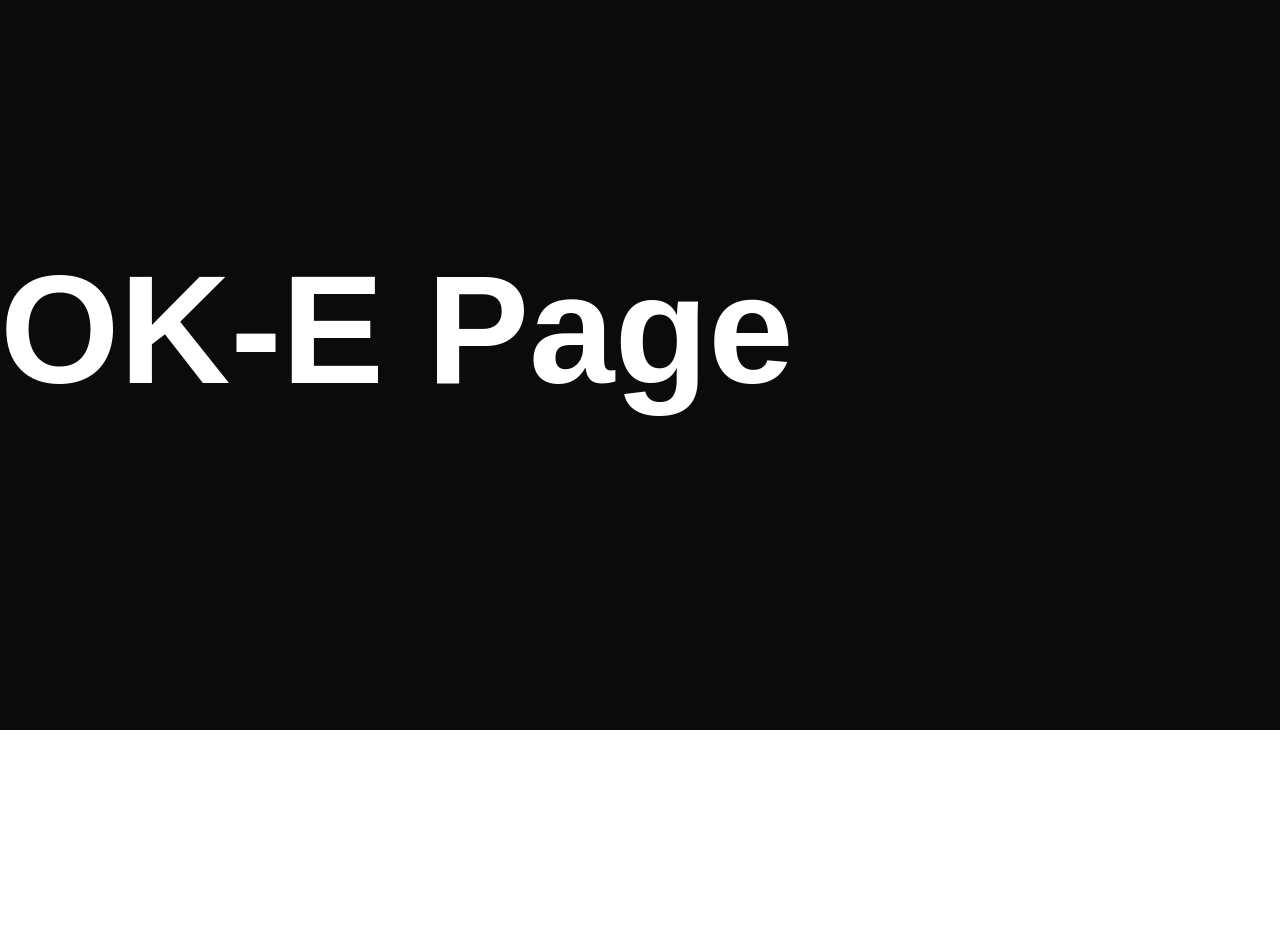
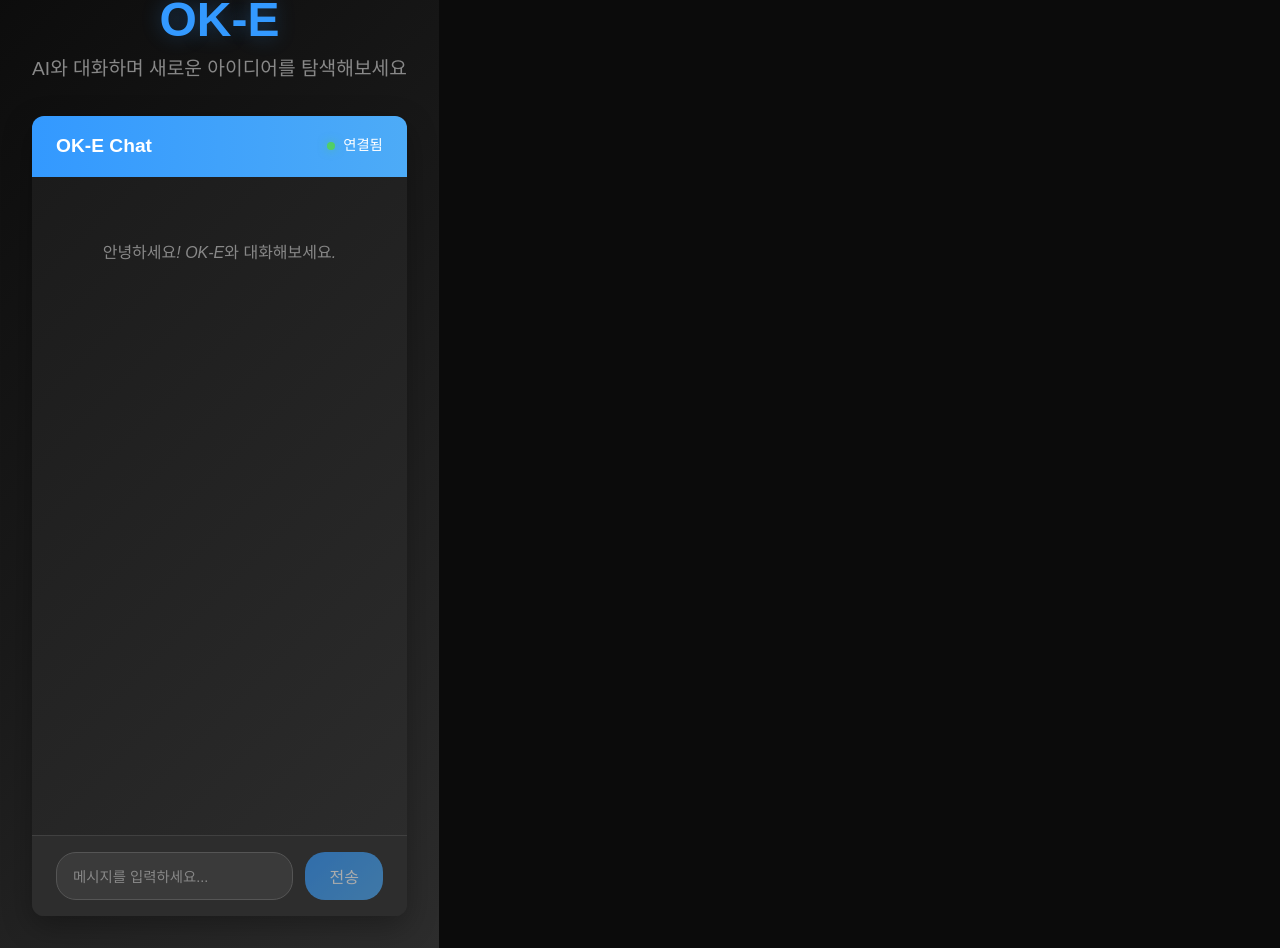
Before and after one commit to mnmnlilimnmnlil/OK, a React (Vite) app: page /OK/ok-e in a window 1280 px wide. Shown: the part 70-1018 px from the top of the page. Before the commit the page ends 800 px from the top, so only its background shows below. Built offline with nearby package versions, Linux system fonts and the light colour scheme.

Commit message:
project set api

```diff
--- /dev/null
+++ b/src/components/Chat.jsx
@@ -0,0 +1,122 @@
+import { useState, useRef, useEffect } from 'react';
+import './Chat.scss';
+
+export default function Chat() {
+  const [messages, setMessages] = useState([]);
+  const [inputMessage, setInputMessage] = useState('');
+  const [isLoading, setIsLoading] = useState(false);
+  const messagesEndRef = useRef(null);
+
+  const scrollToBottom = () => {
+    messagesEndRef.current?.scrollIntoView({ behavior: "smooth" });
+  };
+
+  useEffect(() => {
+    scrollToBottom();
+  }, [messages]);
+
+  const sendMessage = async () => {
+    if (!inputMessage.trim() || isLoading) return;
+
+    const userMessage = { role: 'user', content: inputMessage };
+    const newMessages = [...messages, userMessage];
+    setMessages(newMessages);
+    setInputMessage('');
+    setIsLoading(true);
+
+    try {
+      const response = await fetch('http://localhost:5000/api/ok-e', {
+        method: 'POST',
+        headers: {
+          'Content-Type': 'application/json',
+        },
+        body: JSON.stringify({
+          messages: newMessages,
+          model: 'gpt-4o-mini',
+          temperature: 0.7
+        }),
+      });
+
+      if (!response.ok) {
+        throw new Error('Network response was not ok');
+      }
+
+      const data = await response.json();
+      const assistantMessage = { role: 'assistant', content: data.message.content };
+      setMessages(prev => [...prev, assistantMessage]);
+    } catch (error) {
+      console.error('Error:', error);
+      const errorMessage = { role: 'assistant', content: '죄송합니다. 서버에 연결할 수 없습니다.' };
+      setMessages(prev => [...prev, errorMessage]);
+    } finally {
+      setIsLoading(false);
+    }
+  };
+
+  const handleKeyPress = (e) => {
+    if (e.key === 'Enter' && !e.shiftKey) {
+      e.preventDefault();
+      sendMessage();
+    }
+  };
+
+  return (
+    <div className="chat-container">
+      <div className="chat-header">
+        <h3>OK-E Chat</h3>
+        <div className="status-indicator">
+          <div className={`status-dot ${isLoading ? 'loading' : 'connected'}`}></div>
+          <span>{isLoading ? '응답 중...' : '연결됨'}</span>
+        </div>
+      </div>
+
+      <div className="chat-messages">
+        {messages.length === 0 && (
+          <div className="welcome-message">
+            <p>안녕하세요! OK-E와 대화해보세요.</p>
+          </div>
+        )}
+
+        {messages.map((message, index) => (
+          <div key={index} className={`message ${message.role}`}>
+            <div className="message-content">
+              {message.content}
+            </div>
+          </div>
+        ))}
+
+        {isLoading && (
+          <div className="message assistant">
+            <div className="message-content">
+              <div className="typing-indicator">
+                <span></span>
+                <span></span>
+                <span></span>
+              </div>
+            </div>
+          </div>
+        )}
+
+        <div ref={messagesEndRef} />
+      </div>
+
+      <div className="chat-input">
+        <textarea
+          value={inputMessage}
+          onChange={(e) => setInputMessage(e.target.value)}
+          onKeyPress={handleKeyPress}
+          placeholder="메시지를 입력하세요..."
+          disabled={isLoading}
+          rows={1}
+        />
+        <button
+          onClick={sendMessage}
+          disabled={!inputMessage.trim() || isLoading}
+          className="send-button"
+        >
+          전송
+        </button>
+      </div>
+    </div>
+  );
+}
--- /dev/null
+++ b/src/components/Chat.scss
@@ -0,0 +1,226 @@
+@use '../styles/variables' as *;
+@use '../styles/mixins' as *;
+
+.chat-container {
+  display: flex;
+  flex-direction: column;
+  height: 100vh;
+  max-width: 800px;
+  margin: 0 auto;
+  background: linear-gradient(135deg, #1a1a1a 0%, #2d2d2d 100%);
+  border-radius: 12px;
+  overflow: hidden;
+  box-shadow: 0 10px 30px rgba(0, 0, 0, 0.3);
+}
+
+.chat-header {
+  display: flex;
+  justify-content: space-between;
+  align-items: center;
+  padding: 1rem 1.5rem;
+  background: linear-gradient(90deg, $primary-color 0%, #4dabf7 100%);
+  color: white;
+
+  h3 {
+    margin: 0;
+    font-size: 1.2rem;
+    font-weight: 600;
+  }
+}
+
+.status-indicator {
+  display: flex;
+  align-items: center;
+  gap: 0.5rem;
+  font-size: 0.9rem;
+}
+
+.status-dot {
+  width: 8px;
+  height: 8px;
+  border-radius: 50%;
+  transition: all 0.3s ease;
+
+  &.connected {
+    background-color: #51cf66;
+    box-shadow: 0 0 10px rgba(81, 207, 102, 0.5);
+  }
+
+  &.loading {
+    background-color: #ffd43b;
+    animation: pulse 1.5s infinite;
+  }
+}
+
+@keyframes pulse {
+  0%, 100% { opacity: 1; }
+  50% { opacity: 0.5; }
+}
+
+.chat-messages {
+  flex: 1;
+  padding: 1rem;
+  overflow-y: auto;
+  display: flex;
+  flex-direction: column;
+  gap: 1rem;
+
+  &::-webkit-scrollbar {
+    width: 6px;
+  }
+
+  &::-webkit-scrollbar-track {
+    background: #2d2d2d;
+  }
+
+  &::-webkit-scrollbar-thumb {
+    background: $primary-color;
+    border-radius: 3px;
+  }
+}
+
+.welcome-message {
+  text-align: center;
+  color: #888;
+  font-style: italic;
+  margin: 2rem 0;
+}
+
+.message {
+  display: flex;
+  margin-bottom: 0.5rem;
+
+  &.user {
+    justify-content: flex-end;
+
+    .message-content {
+      background: linear-gradient(135deg, $primary-color 0%, #4dabf7 100%);
+      color: white;
+      border-radius: 18px 18px 4px 18px;
+    }
+  }
+
+  &.assistant {
+    justify-content: flex-start;
+
+    .message-content {
+      background: #3a3a3a;
+      color: #e9ecef;
+      border-radius: 18px 18px 18px 4px;
+    }
+  }
+}
+
+.message-content {
+  max-width: 70%;
+  padding: 0.75rem 1rem;
+  word-wrap: break-word;
+  line-height: 1.4;
+  box-shadow: 0 2px 8px rgba(0, 0, 0, 0.1);
+}
+
+.typing-indicator {
+  display: flex;
+  gap: 4px;
+
+  span {
+    width: 6px;
+    height: 6px;
+    background-color: #888;
+    border-radius: 50%;
+    animation: typing 1.4s infinite ease-in-out;
+
+    &:nth-child(1) { animation-delay: -0.32s; }
+    &:nth-child(2) { animation-delay: -0.16s; }
+    &:nth-child(3) { animation-delay: 0s; }
+  }
+}
+
+@keyframes typing {
+  0%, 80%, 100% {
+    transform: scale(0.8);
+    opacity: 0.5;
+  }
+  40% {
+    transform: scale(1);
+    opacity: 1;
+  }
+}
+
+.chat-input {
+  display: flex;
+  padding: 1rem 1.5rem;
+  background: #2d2d2d;
+  border-top: 1px solid #404040;
+  gap: 0.75rem;
+
+  textarea {
+    flex: 1;
+    background: #3a3a3a;
+    border: 1px solid #555;
+    border-radius: 20px;
+    padding: 0.75rem 1rem;
+    color: white;
+    font-family: inherit;
+    font-size: 0.9rem;
+    resize: none;
+    outline: none;
+    transition: all 0.3s ease;
+
+    &::placeholder {
+      color: #888;
+    }
+
+    &:focus {
+      border-color: $primary-color;
+      box-shadow: 0 0 0 2px rgba(51, 153, 255, 0.2);
+    }
+
+    &:disabled {
+      opacity: 0.6;
+      cursor: not-allowed;
+    }
+  }
+
+  .send-button {
+    background: linear-gradient(135deg, $primary-color 0%, #4dabf7 100%);
+    border: none;
+    border-radius: 20px;
+    padding: 0.75rem 1.5rem;
+    color: white;
+    font-weight: 600;
+    cursor: pointer;
+    transition: all 0.3s ease;
+    white-space: nowrap;
+
+    &:hover:not(:disabled) {
+      transform: translateY(-1px);
+      box-shadow: 0 4px 12px rgba(51, 153, 255, 0.3);
+    }
+
+    &:disabled {
+      opacity: 0.6;
+      cursor: not-allowed;
+      transform: none;
+    }
+  }
+}
+
+@include mobile {
+  .chat-container {
+    height: 100vh;
+    border-radius: 0;
+  }
+
+  .message-content {
+    max-width: 85%;
+  }
+
+  .chat-input {
+    padding: 0.75rem 1rem;
+
+    textarea {
+      font-size: 16px; // iOS 줌 방지
+    }
+  }
+}
--- a/src/pages/OKe/index.jsx
+++ b/src/pages/OKe/index.jsx
@@ -1,9 +1,14 @@
+import Chat from '../../components/Chat';
 import './style.scss';
 
 export default function OKe() {
   return (
-    <div className='page-container'>
-      <h1>OK-E Page</h1>
+    <div className='ok-e-container'>
+      <div className='ok-e-header'>
+        <h1>OK-E</h1>
+        <p>AI와 대화하며 새로운 아이디어를 탐색해보세요</p>
+      </div>
+      <Chat />
     </div>
   );
 }
--- a/src/pages/OKe/style.scss
+++ b/src/pages/OKe/style.scss
@@ -1,8 +1,45 @@
-.page-container {
-  display: flex;
-  align-items: center;
-  justify-content: center;
-  height: 100vh;
-  font-size: 3rem;
-  color: white;
+@use '../../styles/variables' as *;
+@use '../../styles/mixins' as *;
+
+.ok-e-container {
+  min-height: 100vh;
+  background: linear-gradient(135deg, #0b0b0b 0%, #1a1a1a 50%, #2d2d2d 100%);
+  padding: 2rem;
 }
+
+.ok-e-header {
+  text-align: center;
+  margin-bottom: 2rem;
+
+  h1 {
+    font-size: 3rem;
+    color: $primary-color;
+    margin-bottom: 0.5rem;
+    font-weight: 700;
+    text-shadow: 0 0 20px rgba(51, 153, 255, 0.3);
+  }
+
+  p {
+    font-size: 1.2rem;
+    color: #888;
+    margin: 0;
+  }
+}
+
+@include mobile {
+  .ok-e-container {
+    padding: 1rem;
+  }
+
+  .ok-e-header {
+    margin-bottom: 1rem;
+
+    h1 {
+      font-size: 2rem;
+    }
+
+    p {
+      font-size: 1rem;
+    }
+  }
+}
```
